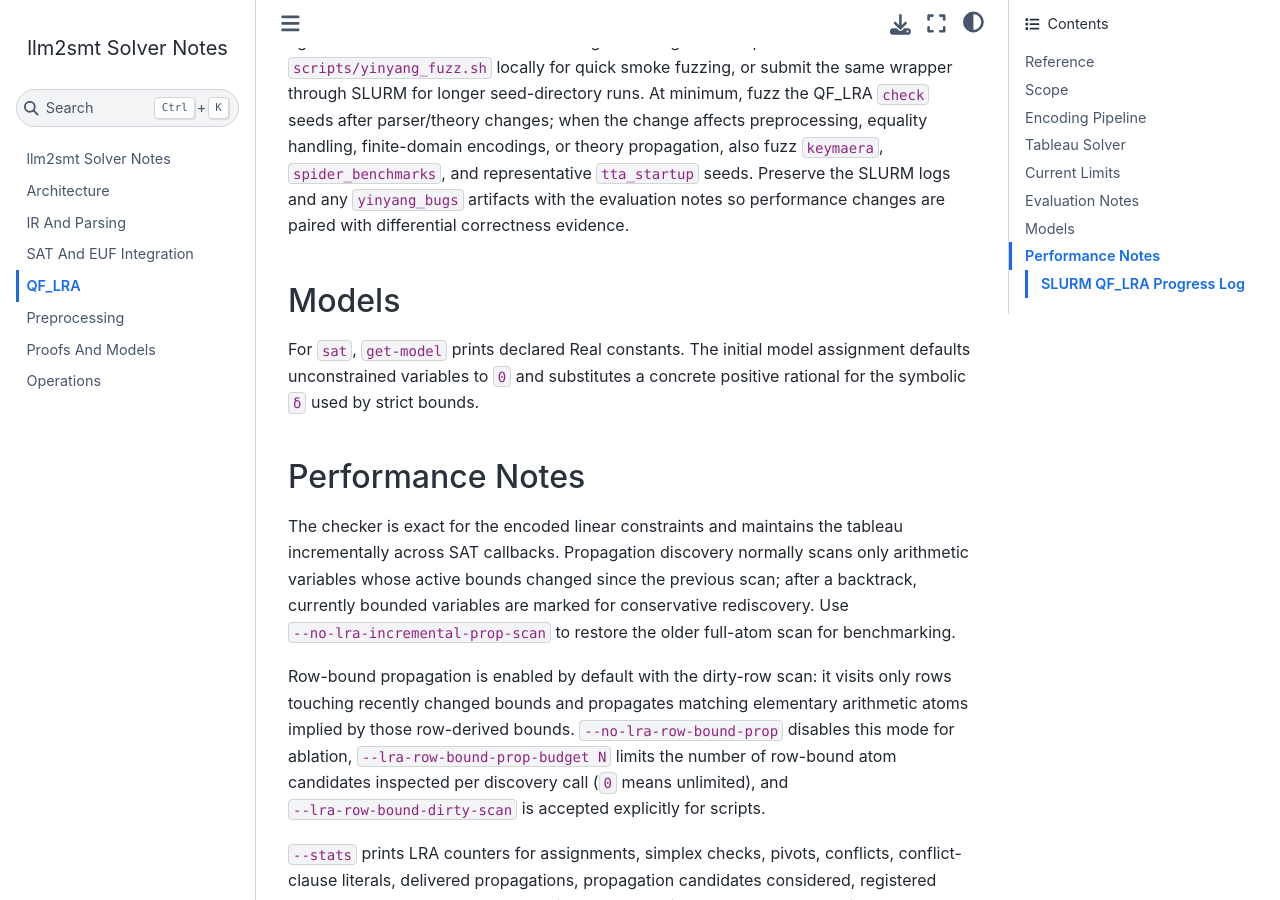
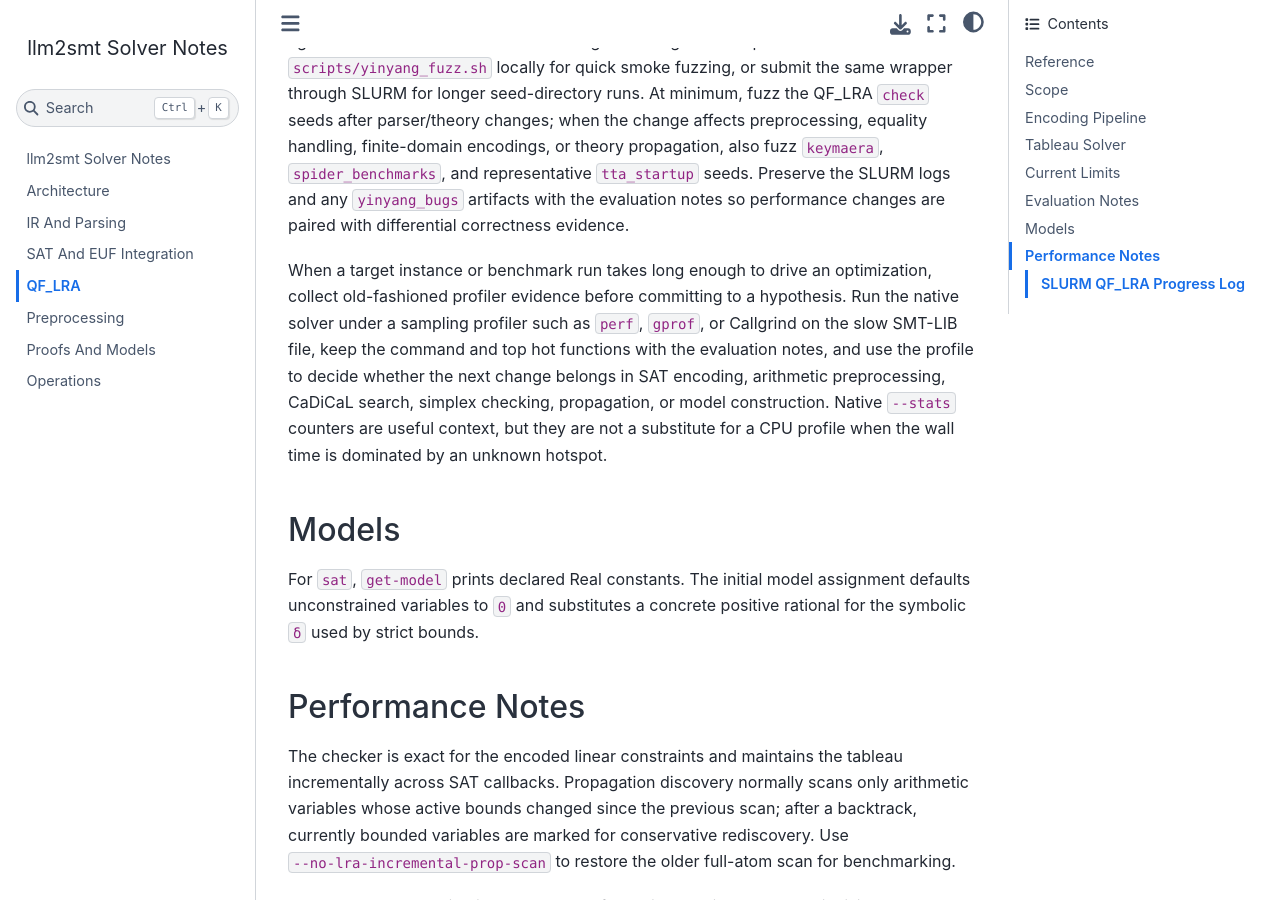
Before and after one commit to MikolasJanota/llm2smt, a Jupyter Book: the page built from docs/qf-lra.md, in a window 1280 px wide and 900 px high, scrolled down 4772 px. Built offline with Jupyter Book 1.0.4 settings and Sphinx 7.4.7 and the Sphinx Book theme 1.1.4, drawn with Linux system fonts in a browser that asks for light colours.

Commit message:
Document QF_LRA profiling gate
Require profiler evidence before pursuing optimizations on slow QF_LRA targets. The note calls for sampling profiles such as perf, gprof, or Callgrind on long-running SMT-LIB instances, and for preserving the command plus top hot functions with evaluation notes.

This complements native --stats counters by making CPU profiles the default evidence when wall time is dominated by an unknown hotspot.

```diff
--- a/docs/qf-lra.md
+++ b/docs/qf-lra.md
@@ -204,6 +204,16 @@ propagation, also fuzz `keymaera`, `spider_benchmarks`, and representative
 with the evaluation notes so performance changes are paired with differential
 correctness evidence.
 
+When a target instance or benchmark run takes long enough to drive an
+optimization, collect old-fashioned profiler evidence before committing to a
+hypothesis. Run the native solver under a sampling profiler such as `perf`,
+`gprof`, or Callgrind on the slow SMT-LIB file, keep the command and top hot
+functions with the evaluation notes, and use the profile to decide whether the
+next change belongs in SAT encoding, arithmetic preprocessing, CaDiCaL search,
+simplex checking, propagation, or model construction. Native `--stats` counters
+are useful context, but they are not a substitute for a CPU profile when the
+wall time is dominated by an unknown hotspot.
+
 ## Models
 
 For `sat`, `get-model` prints declared Real constants. The initial model
```
